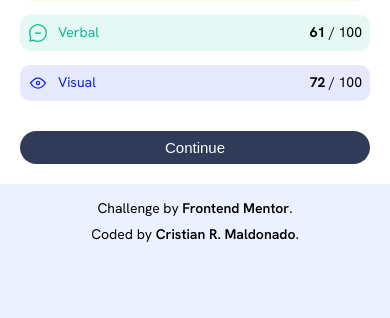
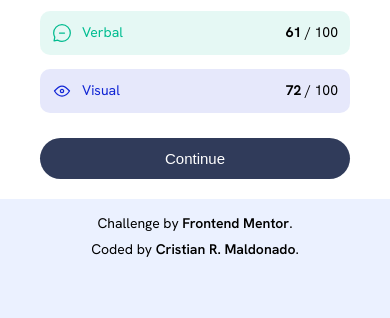
Before and after one commit to cristianmdn/results-summary-component, a plain HTML site: page index.html in a window 390 px wide. Shown: the part 526-844 px from the top of the page. Drawn offline with Linux system fonts and the light colour scheme.

Commit message:
responsive

```diff
--- a/style.css
+++ b/style.css
@@ -149,8 +149,8 @@ footer a {
         border-bottom-right-radius: 40px;
     }
     .summary {
-        padding: 20px;
-        gap: 30px;
+        padding: 20px 40px;
+        gap: 25px;
     }
     .score {
         width: 120px;
@@ -169,7 +169,7 @@ footer a {
         color: black;
     }
     .reaction, .memory, .verbal, .visual, button {
-        padding: 8px;
+        padding: 12px;
     }
 }
 @media (max-width: 320px) {
@@ -181,7 +181,7 @@ footer a {
         font-size: 12px;
     }
 }
-@media (max-width: 320px) {
+@media (max-width: 250px) {
     main {
         min-width: 200px;
         font-size: 10px;
```
